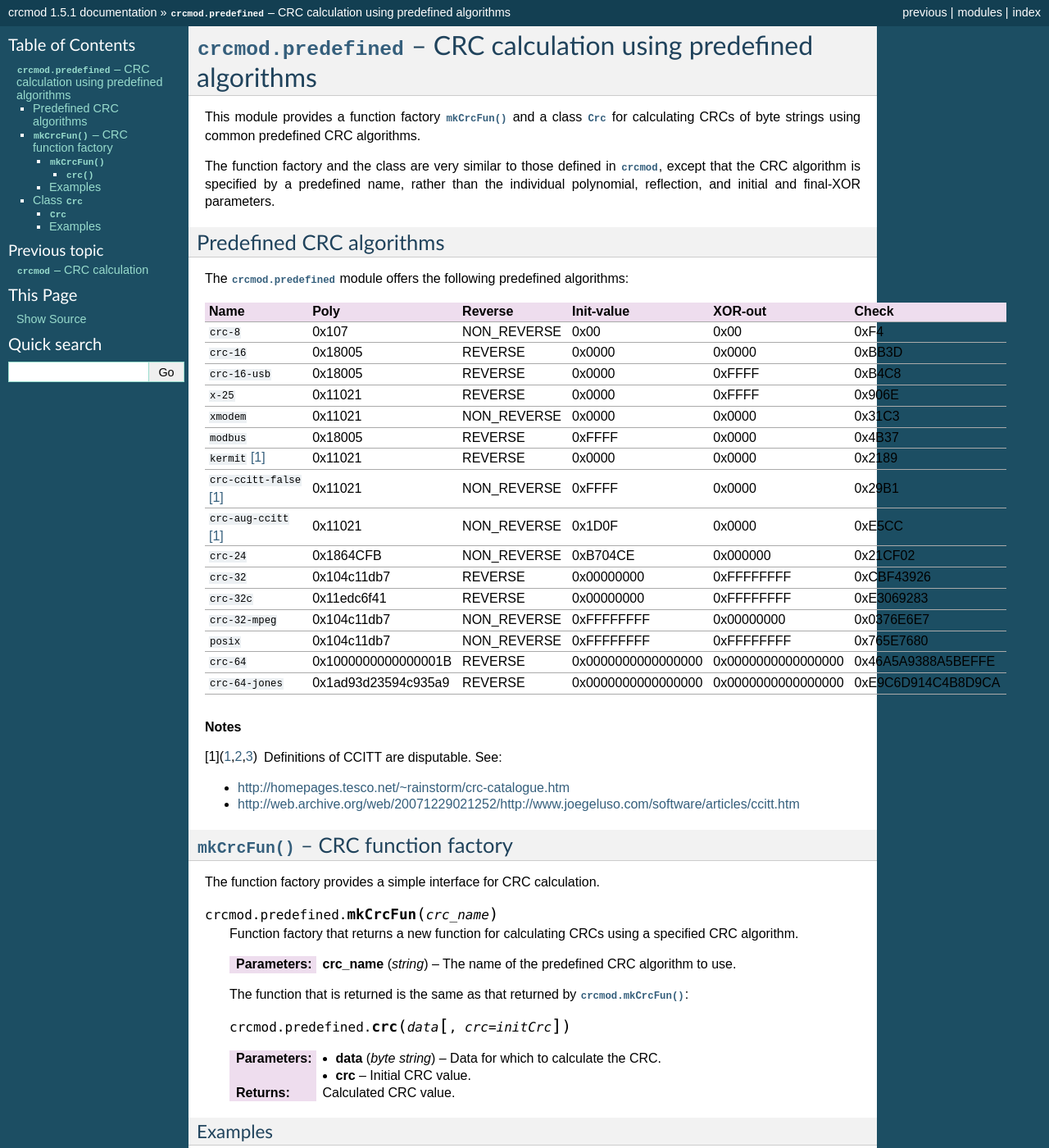
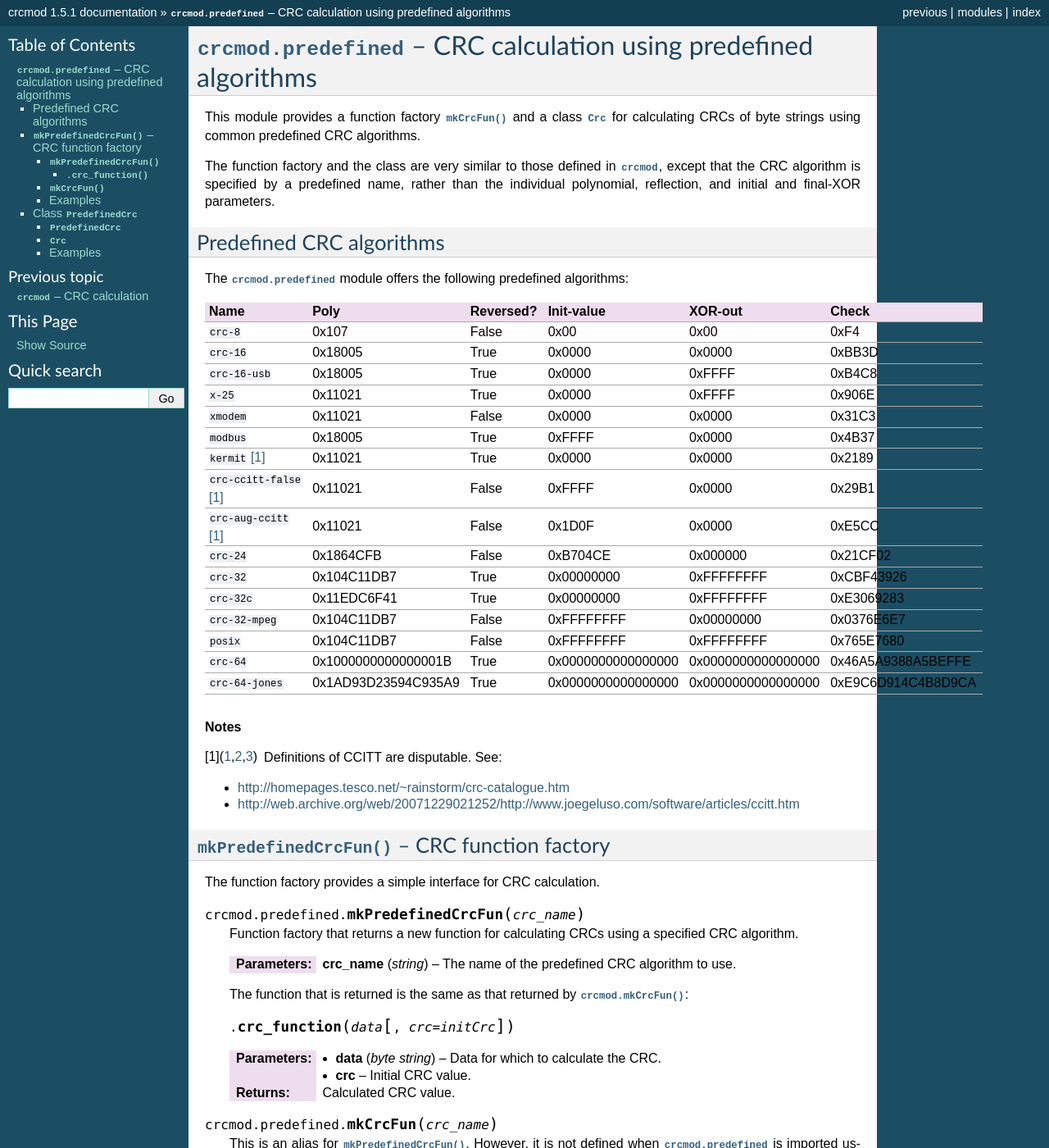
Before and after one commit to gsutil-mirrors/crcmod, a Sphinx documentation site: the page built from docs/crcmod.predefined.rst, in a window 1280 px wide and 1400 px high. Shown: the whole window at 82% size. Built offline with Sphinx 7.4.7, drawn with Linux system fonts in a browser that asks for light colours; some of the changed text lies outside the part shown.

```diff
--- a/docs/crcmod.predefined.rst
+++ b/docs/crcmod.predefined.rst
@@ -19,31 +19,31 @@ Predefined CRC algorithms
 
 The :mod:`crcmod.predefined` module offers the following predefined algorithms:
 
-================================  ======================  ==============  ====================  ====================  ====================
-Name                              Poly                    Reverse         Init-value            XOR-out               Check
-================================  ======================  ==============  ====================  ====================  ====================
-``crc-8``                         0x107                   NON_REVERSE     0x00                  0x00                  0xF4
+================================  ======================  ==========  ====================  ====================  ====================
+Name                              Poly                    Reversed?   Init-value            XOR-out               Check
+================================  ======================  ==========  ====================  ====================  ====================
+``crc-8``                         0x107                   False       0x00                  0x00                  0xF4
 
-``crc-16``                        0x18005                 REVERSE         0x0000                0x0000                0xBB3D
-``crc-16-usb``                    0x18005                 REVERSE         0x0000                0xFFFF                0xB4C8
-``x-25``                          0x11021                 REVERSE         0x0000                0xFFFF                0x906E
-``xmodem``                        0x11021                 NON_REVERSE     0x0000                0x0000                0x31C3
-``modbus``                        0x18005                 REVERSE         0xFFFF                0x0000                0x4B37
+``crc-16``                        0x18005                 True        0x0000                0x0000                0xBB3D
+``crc-16-usb``                    0x18005                 True        0x0000                0xFFFF                0xB4C8
+``x-25``                          0x11021                 True        0x0000                0xFFFF                0x906E
+``xmodem``                        0x11021                 False       0x0000                0x0000                0x31C3
+``modbus``                        0x18005                 True        0xFFFF                0x0000                0x4B37
 
-``kermit`` [#ccitt]_              0x11021                 REVERSE         0x0000                0x0000                0x2189
-``crc-ccitt-false`` [#ccitt]_     0x11021                 NON_REVERSE     0xFFFF                0x0000                0x29B1
-``crc-aug-ccitt`` [#ccitt]_       0x11021                 NON_REVERSE     0x1D0F                0x0000                0xE5CC
+``kermit`` [#ccitt]_              0x11021                 True        0x0000                0x0000                0x2189
+``crc-ccitt-false`` [#ccitt]_     0x11021                 False       0xFFFF                0x0000                0x29B1
+``crc-aug-ccitt`` [#ccitt]_       0x11021                 False       0x1D0F                0x0000                0xE5CC
 
-``crc-24``                        0x1864CFB               NON_REVERSE     0xB704CE              0x000000              0x21CF02
+``crc-24``                        0x1864CFB               False       0xB704CE              0x000000              0x21CF02
 
-``crc-32``                        0x104c11db7             REVERSE         0x00000000            0xFFFFFFFF            0xCBF43926
-``crc-32c``                       0x11edc6f41             REVERSE         0x00000000            0xFFFFFFFF            0xE3069283
-``crc-32-mpeg``                   0x104c11db7             NON_REVERSE     0xFFFFFFFF            0x00000000            0x0376E6E7
-``posix``                         0x104c11db7             NON_REVERSE     0xFFFFFFFF            0xFFFFFFFF            0x765E7680
+``crc-32``                        0x104C11DB7             True        0x00000000            0xFFFFFFFF            0xCBF43926
+``crc-32c``                       0x11EDC6F41             True        0x00000000            0xFFFFFFFF            0xE3069283
+``crc-32-mpeg``                   0x104C11DB7             False       0xFFFFFFFF            0x00000000            0x0376E6E7
+``posix``                         0x104C11DB7             False       0xFFFFFFFF            0xFFFFFFFF            0x765E7680
 
-``crc-64``                        0x1000000000000001B     REVERSE         0x0000000000000000    0x0000000000000000    0x46A5A9388A5BEFFE
-``crc-64-jones``                  0x1ad93d23594c935a9     REVERSE         0x0000000000000000    0x0000000000000000    0xE9C6D914C4B8D9CA
-================================  ======================  ==============  ====================  ====================  ====================
+``crc-64``                        0x1000000000000001B     True        0x0000000000000000    0x0000000000000000    0x46A5A9388A5BEFFE
+``crc-64-jones``                  0x1AD93D23594C935A9     True        0x0000000000000000    0x0000000000000000    0xE9C6D914C4B8D9CA
+================================  ======================  ==========  ====================  ====================  ====================
 
 .. rubric:: Notes
 
@@ -52,12 +52,12 @@ Name                              Poly                    Reverse         Init-v
     * http://homepages.tesco.net/~rainstorm/crc-catalogue.htm
     * http://web.archive.org/web/20071229021252/http://www.joegeluso.com/software/articles/ccitt.htm
 
-:func:`mkCrcFun` -- CRC function factory
-----------------------------------------
+:func:`mkPredefinedCrcFun` -- CRC function factory
+--------------------------------------------------
 
 The function factory provides a simple interface for CRC calculation.
 
-.. function:: mkCrcFun(crc_name)
+.. function:: mkPredefinedCrcFun(crc_name)
 
    Function factory that returns a new function for calculating CRCs
    using a specified CRC algorithm.
@@ -67,7 +67,7 @@ The function factory provides a simple interface for CRC calculation.
 
    The function that is returned is the same as that returned by :func:`crcmod.mkCrcFun`:
 
-   .. function:: crc(data[, crc=initCrc])
+   .. function:: .crc_function(data[, crc=initCrc])
 
    :param data:     Data for which to calculate the CRC.
    :type data:      byte string
@@ -75,6 +75,13 @@ The function factory provides a simple interface for CRC calculation.
    :param crc:      Initial CRC value.
 
    :return:         Calculated CRC value.
+
+.. function:: mkCrcFun(crc_name)
+
+   This is an alias for :func:`mkPredefinedCrcFun`. However, it is not defined when
+   :mod:`crcmod.predefined` is imported using the form::
+
+       >>> from crcmod.predefined import *
 
 Examples
 ^^^^^^^^
@@ -94,15 +101,15 @@ Examples
    '0x31c3'
 
 
-Class :class:`Crc`
-------------------
+Class :class:`PredefinedCrc`
+----------------------------
 
 The class provides an interface similar to the Python :mod:`md5` and :mod:`hashlib` modules.
 
 This class is inherited from the :class:`crcmod.Crc` class, and is the same except for the
 initialization.
 
-.. class:: Crc(poly[, initCrc, rev, xorOut])
+.. class:: PredefinedCrc(poly[, initCrc, rev, xorOut])
 
    Returns a new :class:`Crc` object for calculating CRCs using a specified CRC algorithm.
 
@@ -111,6 +118,12 @@ initialization.
    :param crc_name: The name of the predefined CRC algorithm to use.
    :type crc_name:  string
 
+.. class:: Crc(poly[, initCrc, rev, xorOut])
+
+   This is an alias for :class:`PredefinedCrc`. However, it is not defined when
+   :mod:`crcmod.predefined` is imported using the form::
+
+       >>> from crcmod.predefined import *
 
 Examples
 ^^^^^^^^
--- a/docs/index.rst
+++ b/docs/index.rst
@@ -13,6 +13,7 @@ Contents:
 .. toctree::
    :maxdepth: 2
 
+   intro.rst
    crcmod.rst
    crcmod.predefined.rst
 
```
Also changed, not shown: docs/crcmod.rst (+7 -15 lines), docs/intro.rst (added, +158 -0 lines).
